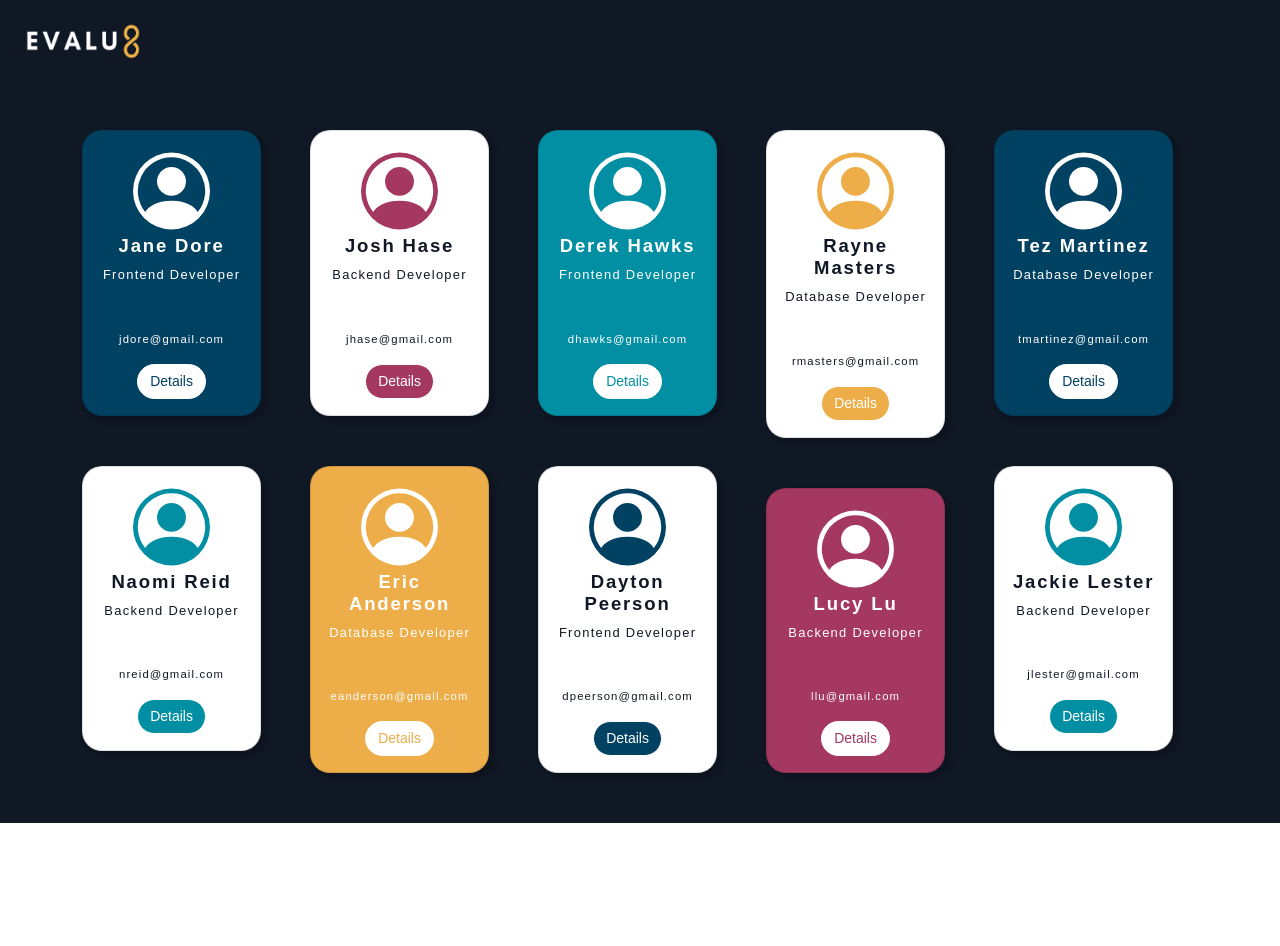
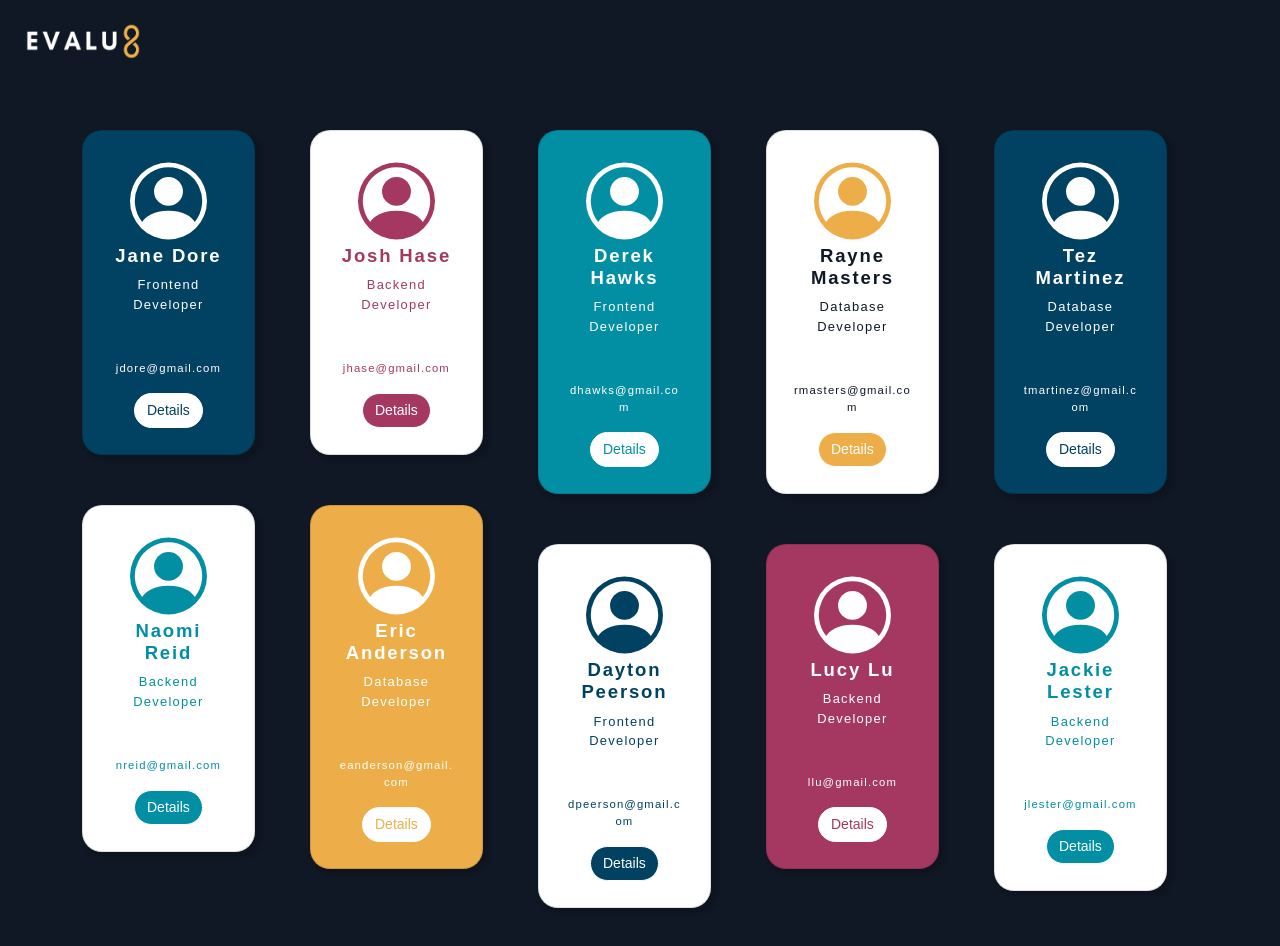
Before and after one commit to kjeganathan/evalu8, a React (Create React App) app in the folder client/: page /teamMembers in a window 1280 px wide. Shown: the top 946 px of the page. Before the commit the page ends 823 px from the top, so only its background shows below. Built offline with nearby package versions, Linux system fonts and the light colour scheme.

Commit message:
added team member page design change

```diff
--- a/client/src/teamMembers.css
+++ b/client/src/teamMembers.css
@@ -21,9 +21,10 @@
 .teamMembers-card5,.teamMembers-card6,.teamMembers-card7,.teamMembers-card8,
 .teamMembers-card9,.teamMembers-card10{
     margin-bottom:50px;
-    width: 14vmax;
+    width: 13.5vmax;
     box-shadow: 4px 4px 4px 2px rgba(0, 0, 0, 0.15);
     border-radius: 20px;
+    padding:10px;
     /* background-color: #014161; */
 
 }
@@ -95,7 +96,7 @@
 /* Card 2 */
 
 .card-title2, .card-text2, .card-subtext2{
-    color:#101825;
+    color:#028FA3;
 }
 
 .card-button2{
@@ -105,7 +106,7 @@
 /* Card 3 */
 
 .card-title3, .card-text3, .card-subtext3{
-    color:#101825;
+    color:#A53860;
 }
 
 .card-button3{
@@ -133,7 +134,7 @@
 /* Card 6 */
 
 .card-title6, .card-text6, .card-subtext6{
-    color:#101825;
+    color:#014161;
 }
 
 .card-button6{
@@ -162,7 +163,7 @@
 /* Card 10 */
 
 .card-title10, .card-text10, .card-subtext10{
-    color:#101825;
+    color:#028FA3;
 }
 
 .card-button10{
```
